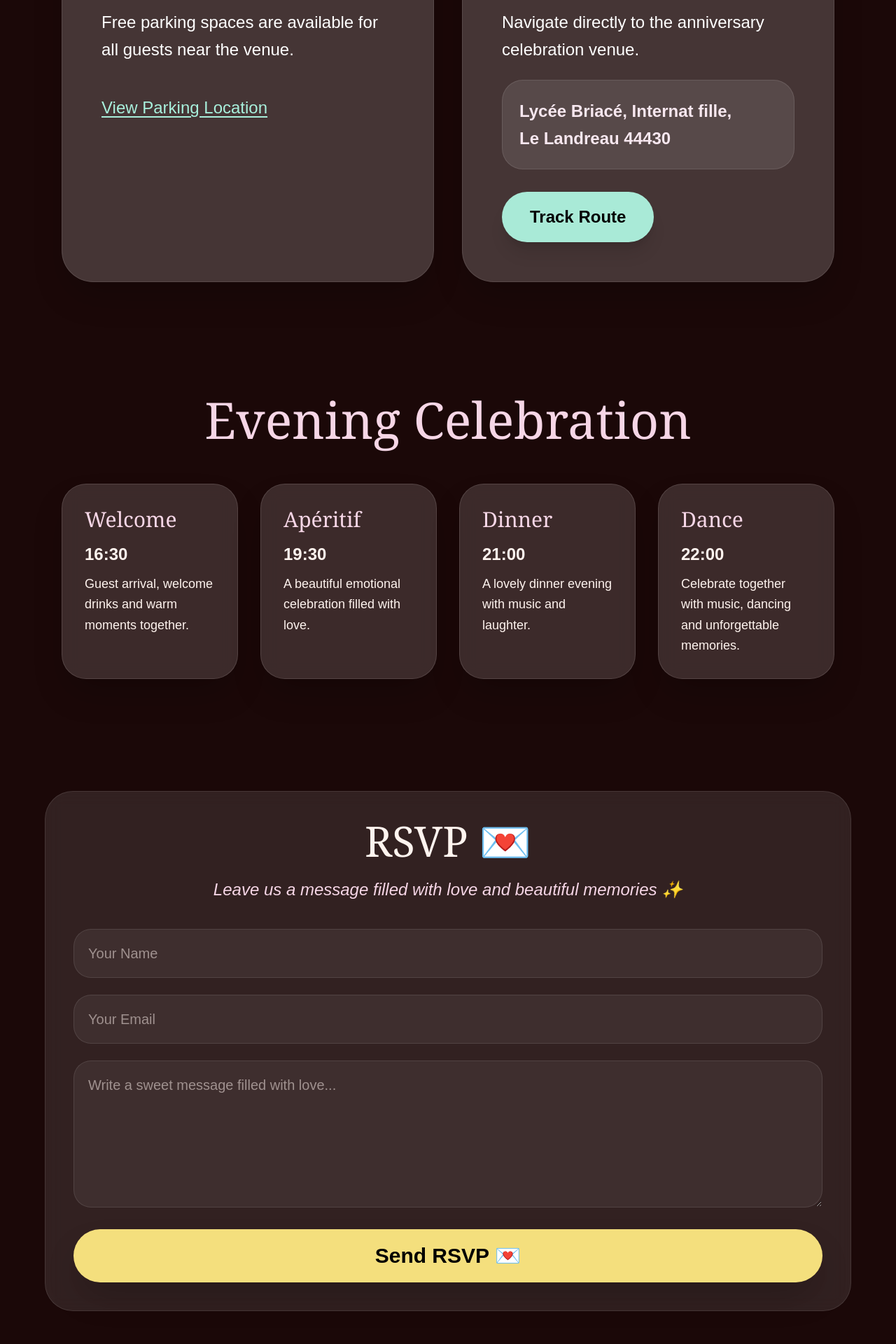
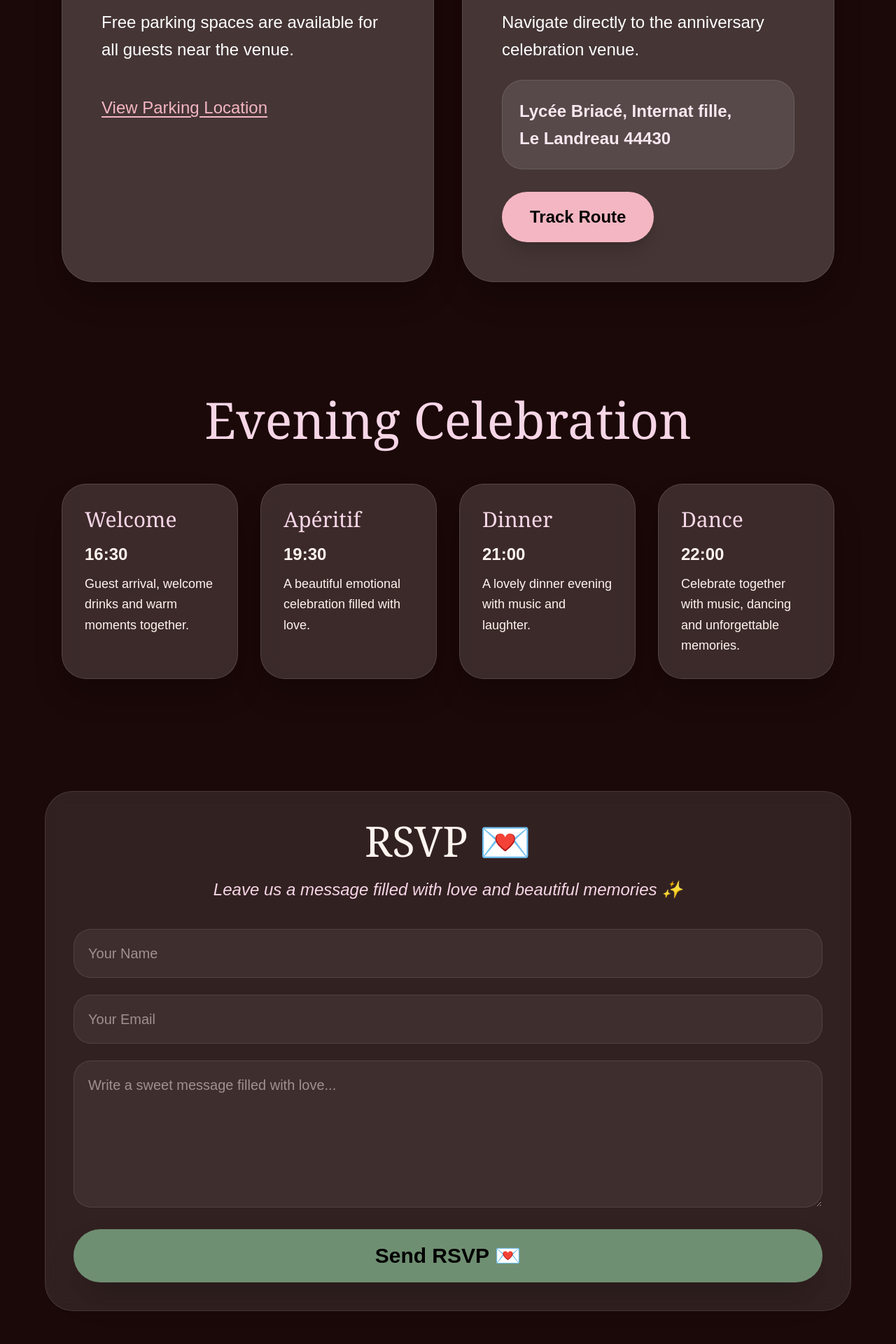
Before and after one commit to Nandinivadla/olisa, a Next.js app: page / in a window 1280 px wide. Shown: the part 2500-4420 px from the top of the page at 70% size. Built offline with nearby package versions, Linux system fonts and the light colour scheme.

Commit message:
final anniversary website

```diff
--- a/app/page.tsx
+++ b/app/page.tsx
@@ -211,9 +211,9 @@ export default function Home() {
               href="https://maps.app.goo.gl/EGXTYeDpkHr17BXNA"
               target="_blank"
               rel="noopener noreferrer"
-              className="inline-block mt-6 text-[#a8f0dc] text-xl md:text-2xl underline underline-offset-4 hover:text-white transition"
+              className="inline-block mt-6 text-[#f4b6c2] text-xl md:text-2xl underline underline-offset-4 hover:text-white transition"
             >
-              View Parking Location
+              {lang === "fr" ? "Voir Le Parking" : "View Parking Location"}
             </a>
 
           </div>
@@ -245,7 +245,7 @@ export default function Home() {
               target="_blank"
             >
 
-              <button className="bg-[#a9ead7] hover:bg-[#c1f5e6] transition duration-300 text-black text-xl md:text-2xl font-bold px-10 py-5 rounded-full shadow-xl w-full md:w-auto">
+              <button className="bg-[#f4b6c2] hover:bg-[#f7cad3] transition duration-300 text-black text-xl md:text-2xl font-bold px-10 py-5 rounded-full shadow-xl w-full md:w-auto">
 
                 {t.routeButton}
 
@@ -380,7 +380,7 @@ export default function Home() {
           <input
             type="text"
             name="name"
-            placeholder="Your Name"
+            placeholder={lang === "fr" ? "Votre Nom" : "Your Name"}
             required
             className="w-full p-5 rounded-[25px] bg-[#ffffff10] border border-white/10 text-xl outline-none"
           />
@@ -388,7 +388,7 @@ export default function Home() {
           <input
             type="email"
             name="email"
-            placeholder="Your Email"
+            placeholder={lang === "fr" ? "Votre Email" : "Your Email"}
             required
             className="w-full p-5 rounded-[25px] bg-[#ffffff10] border border-white/10 text-xl outline-none"
           />
@@ -396,16 +396,20 @@ export default function Home() {
           <textarea
             name="message"
             rows={6}
-            placeholder="Write a sweet message filled with love..."
+            placeholder={
+  lang === "fr"
+    ? "Écrivez un beau message rempli d’amour..."
+    : "Write a sweet message filled with love..."
+}
             required
             className="w-full p-5 rounded-[25px] bg-[#ffffff10] border border-white/10 text-xl outline-none"
           />
 
           <button
             type="submit"
-            className="w-full bg-[#f4df7d] hover:bg-[#f8e79d] transition duration-300 text-black text-2xl md:text-3xl font-bold py-5 rounded-full shadow-2xl"
+            className="w-full bg-[#6f8f72] hover:bg-[#7da381] transition duration-300 text-black text-2xl md:text-3xl font-bold py-5 rounded-full shadow-2xl"
           >
-            Send RSVP 💌
+            {lang === "fr" ? "Envoyer 💌" : "Send RSVP 💌"}
           </button>
 
         </form>
```
